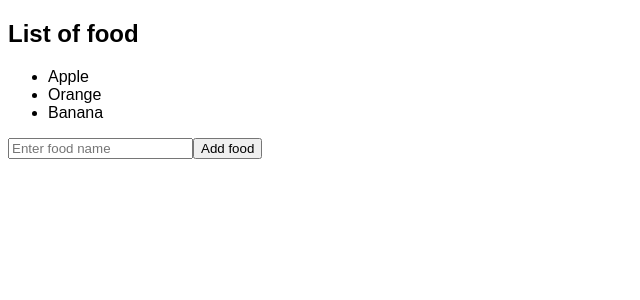
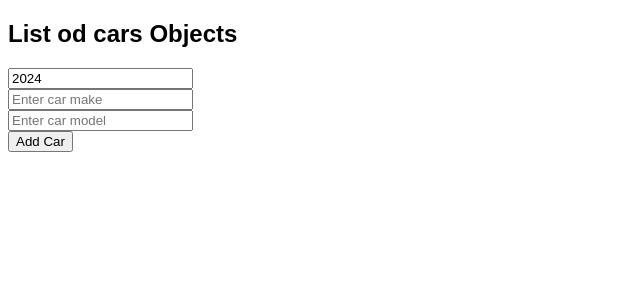
Before and after one commit to Cameloasa/react-counter-app, a React (Vite) app: page / in a window 1280 px wide. Shown: the top 300 px of the page, without its empty margins (0-640 px from the left). Built offline with nearby package versions, Linux system fonts and the light colour scheme.

Commit message:
Update array Of Objects

```diff
--- a/src/App.jsx
+++ b/src/App.jsx
@@ -6,13 +6,14 @@
 import ComponentUpdaterFunction from './ComponentUpdaterFunction'
 import ComponentUpdateObject from './ComponentUpdateObject'
 import ComponentUpdateArray from './ComponentUpdatearray'
+import UpdateArrayOfObjects from './UpdateArrayOfObjects'
 
 
 
 function App  () {
   return (
     <>
-    <ComponentUpdateArray/>
+    <UpdateArrayOfObjects/>
     </>
   )
 }
--- /dev/null
+++ b/src/UpdateArrayOfObjects.jsx
@@ -0,0 +1,68 @@
+import React,{useState} from 'react'
+
+function UpdateArrayOfObjects() {
+
+    const [cars, setCars] = useState([]);
+    const [carYear, setCarYear] = useState(new Date().getFullYear());
+    const [carMake, setCarMake] = useState("");
+    const [carModel, setCarModel] = useState("");
+
+    function handleAddCar(){
+        //declare a new object
+        const newCar = {year:carYear,
+                        make: carMake,
+                        model: carModel}
+
+        //add the object to array
+        setCars(c => [...c, newCar]);
+
+        //reset
+        setCarYear(new Date().getFullYear());
+        setCarMake("");
+        setCarModel("");
+    }
+
+    function handleRemoveCar(index){
+        setCars(c => c.filter((_,i) => i !== index));
+    }
+
+    function handleYearChange(event){
+        setCarYear(event.target.value);
+    }
+
+    function handleMakeChange(event){
+        setCarMake(event.target.value);
+    }
+
+    function handleModelChange(event){
+        setCarModel(event.target.value);
+    }
+
+
+
+
+
+
+
+
+  return (
+    <div>
+        <h2>List od cars Objects</h2>
+        <ul>
+            {cars.map((car,index) =>
+                <li key={index}
+                 onClick={ () => handleRemoveCar(index)}>
+                    {car.year} {car.make} {car.model}
+                </li>)}
+        </ul>
+
+        <input type="number" value={carYear} onChange={handleYearChange} /><br/>
+        <input type="text" value={carMake} onChange={handleMakeChange} placeholder='Enter car make' /><br/>
+        <input type="text" value={carModel} onChange={handleModelChange} placeholder='Enter car model' /><br/>
+
+        <button onClick={handleAddCar}>Add Car</button>
+    </div>
+  )
+}
+
+export default UpdateArrayOfObjects
```
